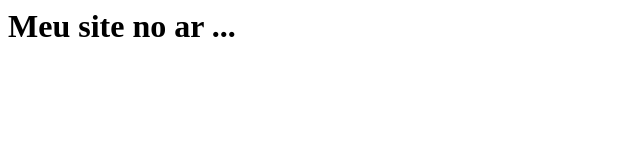
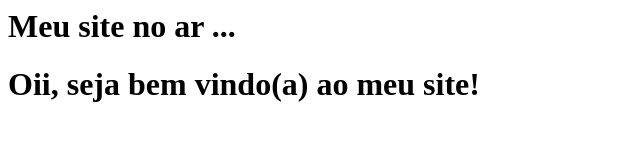
Before and after one commit to hillaryknw/meusite, a plain HTML site: page index.html in a window 1280 px wide. Shown: the whole page, without its empty margins (0-640 px from the left). Drawn offline with Linux system fonts and the light colour scheme.

Commit message:
Update index.html

```diff
--- a/index.html
+++ b/index.html
@@ -1 +1,2 @@
 <h1>Meu site no ar ...</h1>
+<h1>Oii, seja bem vindo(a) ao meu site! </h1>
```
